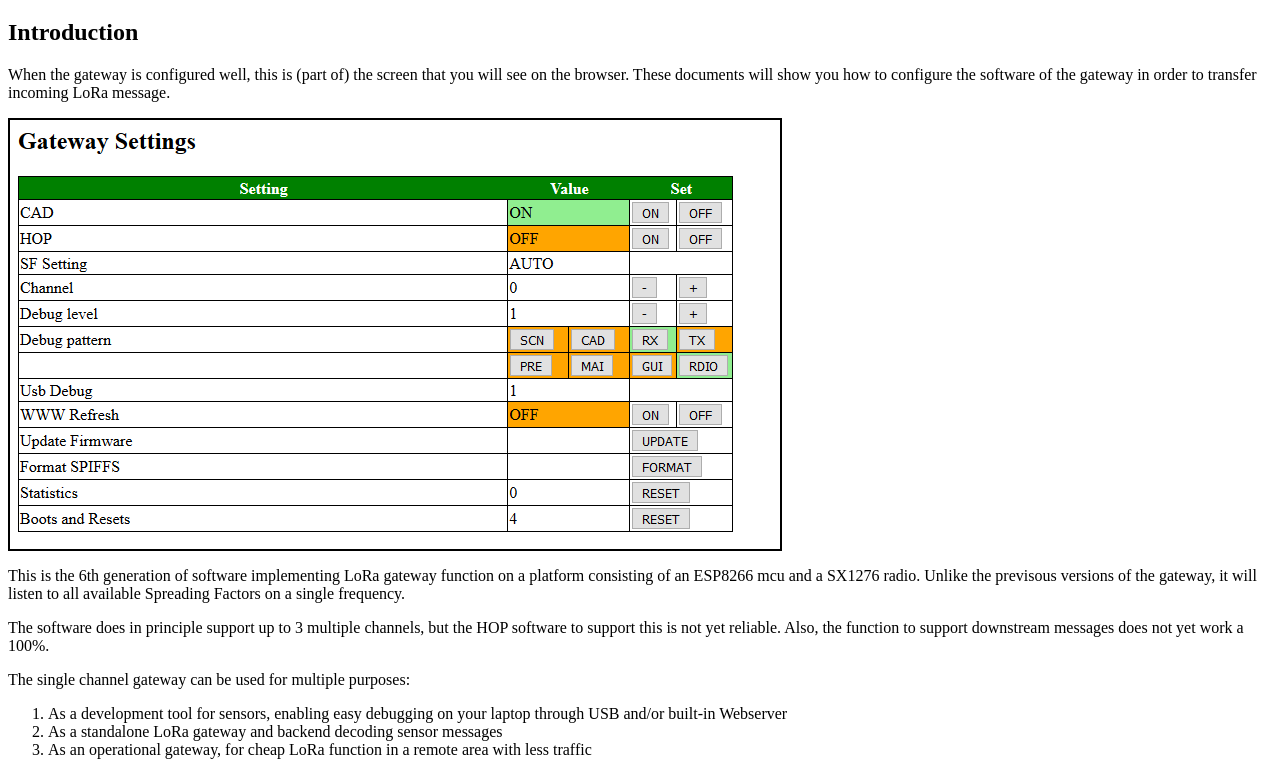
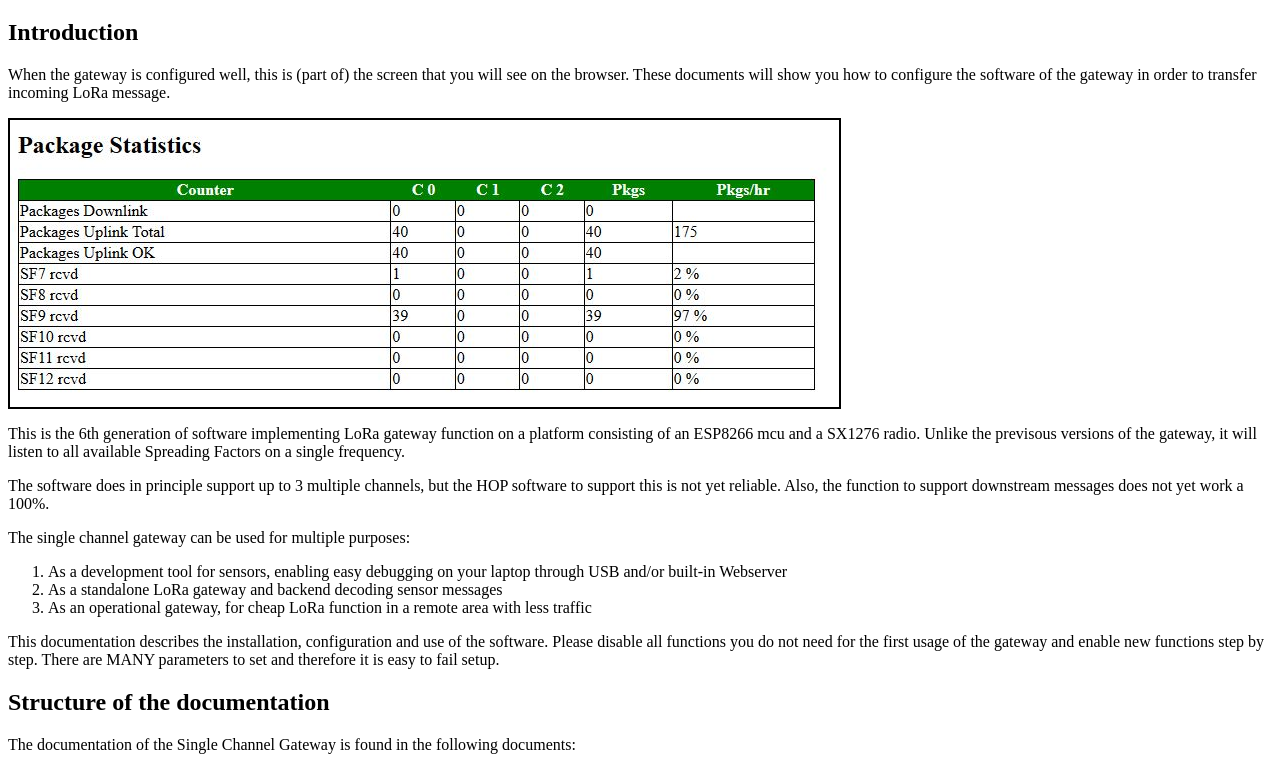
Before and after one commit to things4u/things4u.github.io, a plain HTML site: page Projects/SingleChannelGateway/UserGuide/Introduction 6.html in a window 1280 px wide. Shown: the part 61-822 px from the top of the page. Drawn offline with Linux system fonts and the light colour scheme.

Commit message:
Version 6.1.0 ed 6

```diff
--- a/Projects/SingleChannelGateway/UserGuide/Introduction 6.html
+++ b/Projects/SingleChannelGateway/UserGuide/Introduction 6.html
@@ -9,7 +9,7 @@
 <h1 dir="ltr" id="docs-internal-guid-8ff340d2-c1c9-78f0-295a-5c5cba894701">1-Channel Gateway</h1>
 <h2 dir="ltr">Introduction</h2>
 <p dir="ltr">When the gateway is configured well, this is (part of) the screen that you will see on the browser. These documents will show you how to configure the software of the gateway in order to transfer incoming LoRa message.</p>
-<p dir="ltr"><img src="images/Configuration_gui_3.PNG" width="770" height="429" border="2" /></p>
+<p dir="ltr"><img src="images/Web_2_ESP_Package_Statistics.JPG" width="829" height="287" border="2" /></p>
 <p dir="ltr">This is the 6th generation of software implementing LoRa gateway function on a platform consisting of an ESP8266 mcu and a SX1276 radio. Unlike the previsous versions of the gateway, it will listen to all available Spreading Factors on a single frequency. </p>
 <p dir="ltr">The software does in principle support up to 3 multiple channels, but the HOP software to support this is not yet reliable. Also, the function to support downstream messages does not yet work  a 100%.</p>
 <p dir="ltr">The single channel gateway can be used for multiple purposes:</p>
```
Also changed, not shown: index.html (+1 -1 lines).
